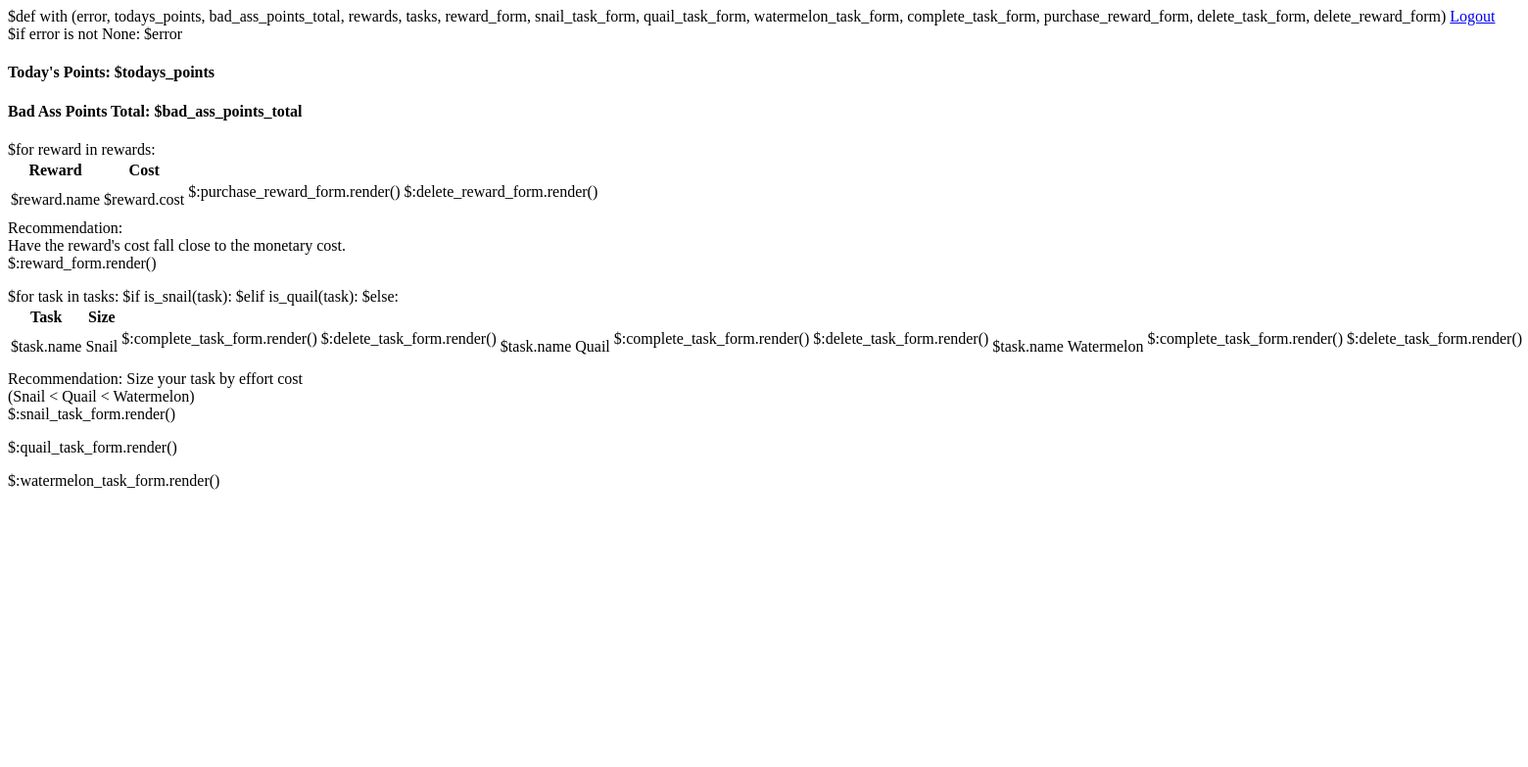
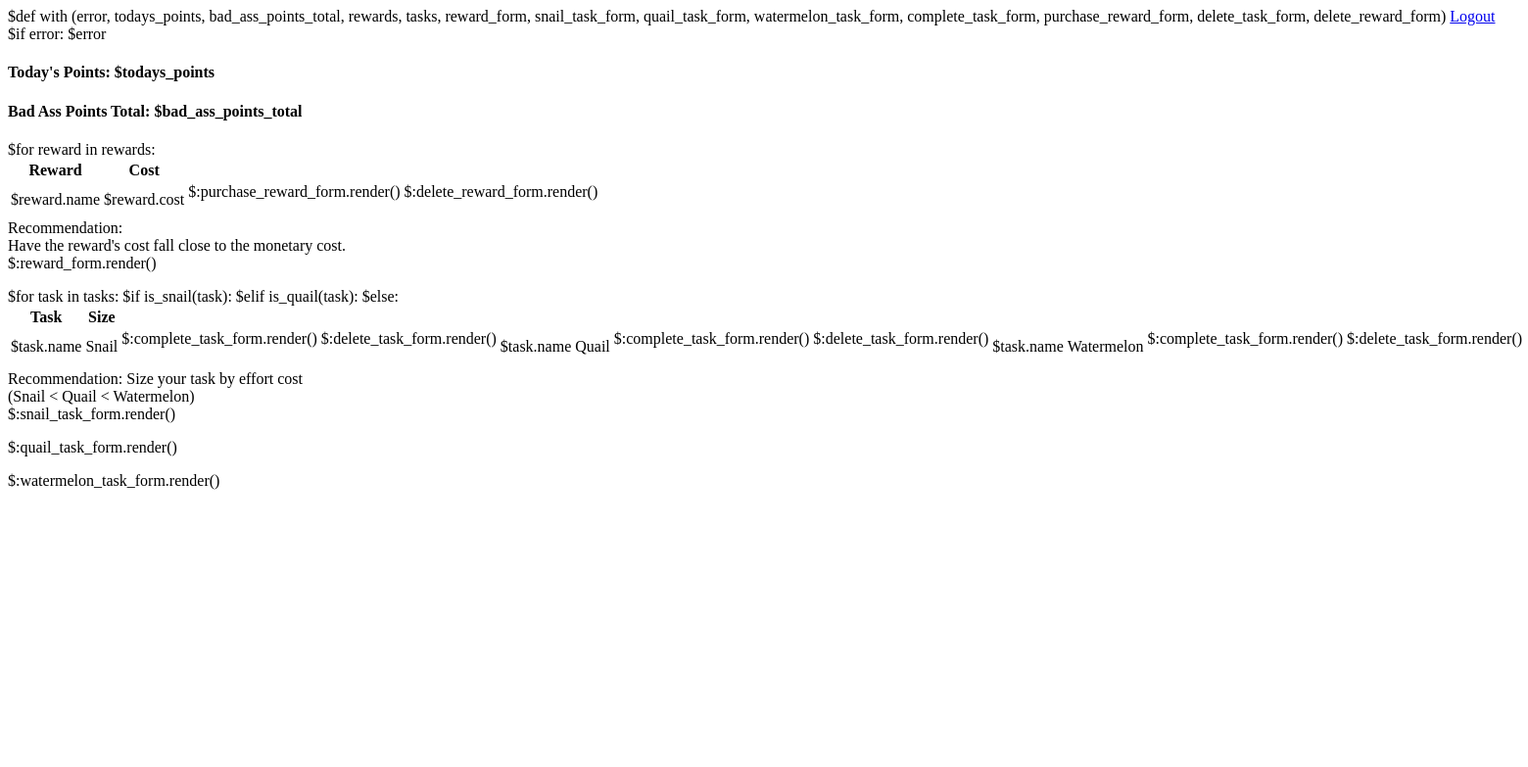
Before and after one commit to rosatolen/velocity, a Python web app: template templates/home.html in a window 1560 px wide. Shown: the top 783 px of the page at 98% size. Run offline with Jinja, Linux system fonts and the light colour scheme; the template is opened without the code that fills it, so the values that code supplies are empty.

Commit message:
cleaning up logic around displaying errors

```diff
--- a/templates/home.html
+++ b/templates/home.html
@@ -5,7 +5,7 @@
     <a name="logout" href="/logout">Logout</a>
     <br>
 
-    $if error is not None:
+    $if error:
         <span name="error">$error</span>
 
     <h4>Today's Points: <span name="todays_points">$todays_points</span></h4>
```
